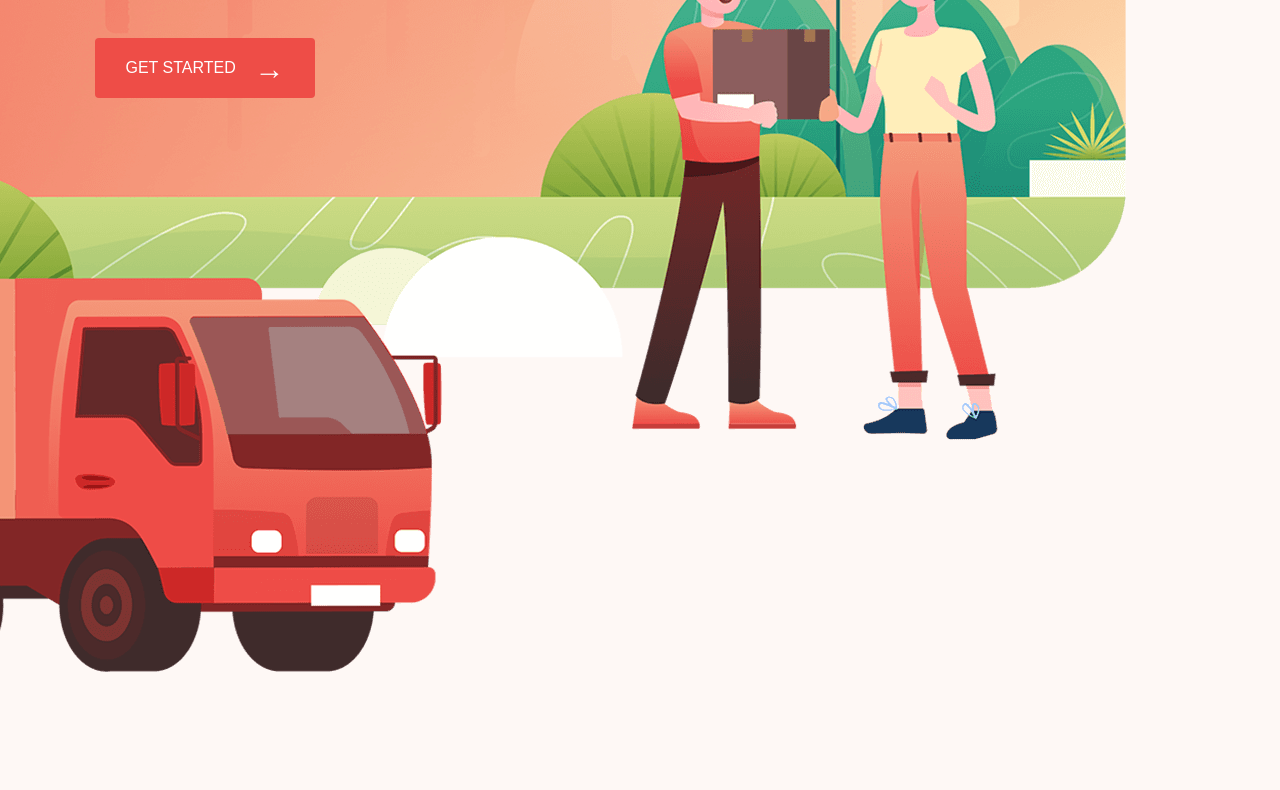
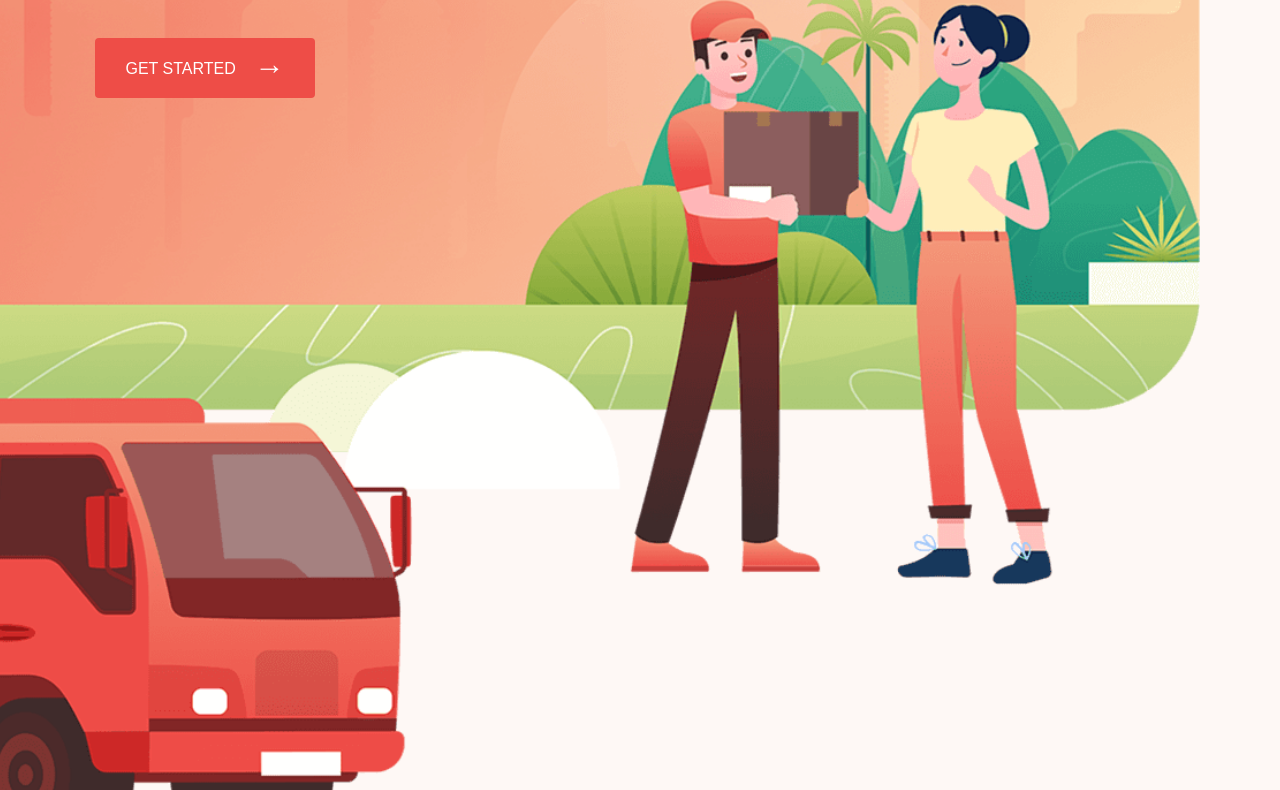
Before and after one commit to Laura-Front/traffico, a plain HTML site: page index.html in a window 1280 px wide. Shown: the part 512-1302 px from the top of the page. Drawn offline with nearby package versions, Linux system fonts and the light colour scheme.

Commit message:
btn-change

```diff
--- a/sass/_media.scss
+++ b/sass/_media.scss
@@ -1,10 +1,8 @@
-/*-------------  sticky footer  ---------------------*/
 @media  screen and (min-width: 480px) {
   .tr-header-title {
     font-size: 50px!important;
   }
 }
-
 @media  screen and (min-width: 768px) {
   html, body {
     height: 100%;
@@ -47,11 +45,8 @@
   .tr-header-title {
     font-size: 100px!important;
   }
-}
-
-@media screen and (max-width: 1600px) {
   .header {
-    height: 1185px;
+    height: 1365px;
   }
   .contact-section {
     height: 650px;
@@ -129,7 +124,6 @@
     padding-bottom: 30px;
   }
 }
-
 @media screen and (max-width: 767px) {
   .header ,
   .contact-section {
@@ -198,7 +192,6 @@
     margin-right: 0;
   }
 }
-
 @media screen and (max-width: 550px) {
   .faqs-section__accordion-col {
     max-width: 100%;
@@ -213,7 +206,6 @@
     min-height: 300px!important;
   }
 }
-
 @media screen and (max-width: 480px) {
   .tr-container  {
     .tr-navbar {
--- a/sass/_style.scss
+++ b/sass/_style.scss
@@ -90,7 +90,8 @@ strong {
     z-index: 1;
     display: flex;
     justify-content: space-around;
-    align-items: center;
+    align-items: baseline;
+    margin-bottom: 10px;
     &:after {
       content: '\2192';
       font-size: 30px;
```
Also changed, not shown: css/app.css.
